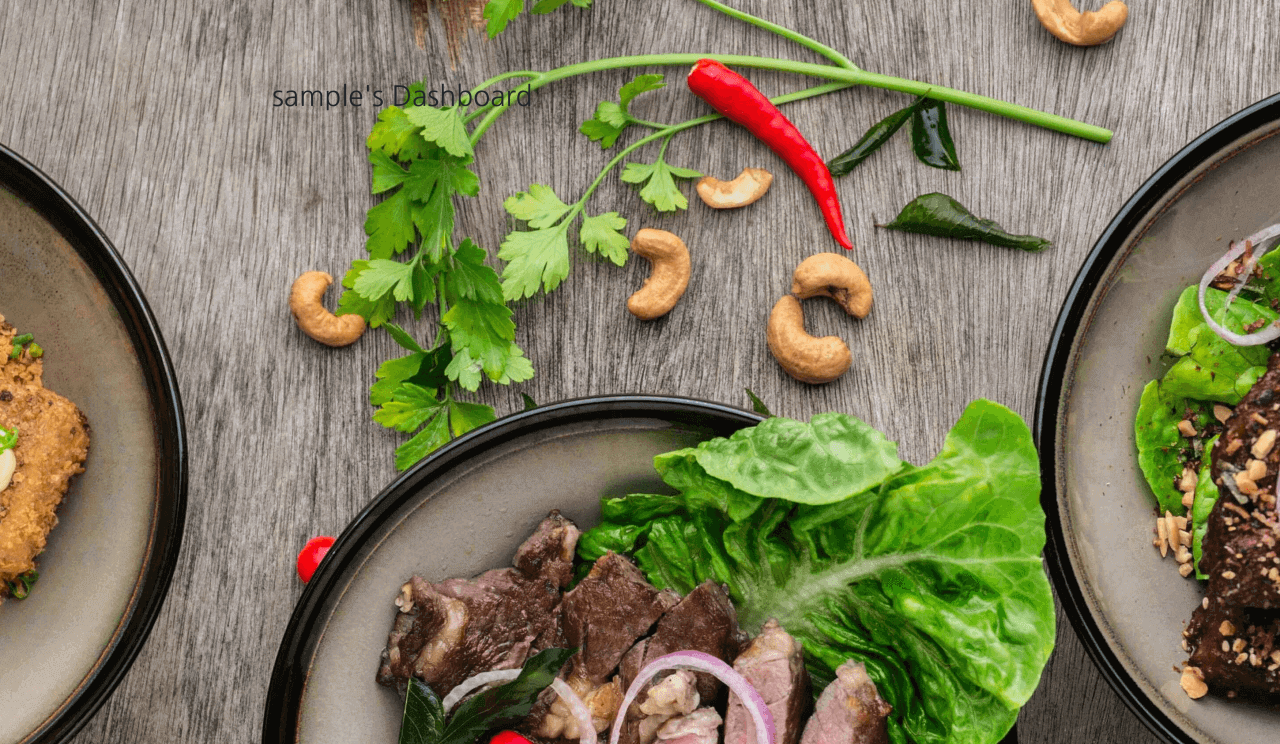
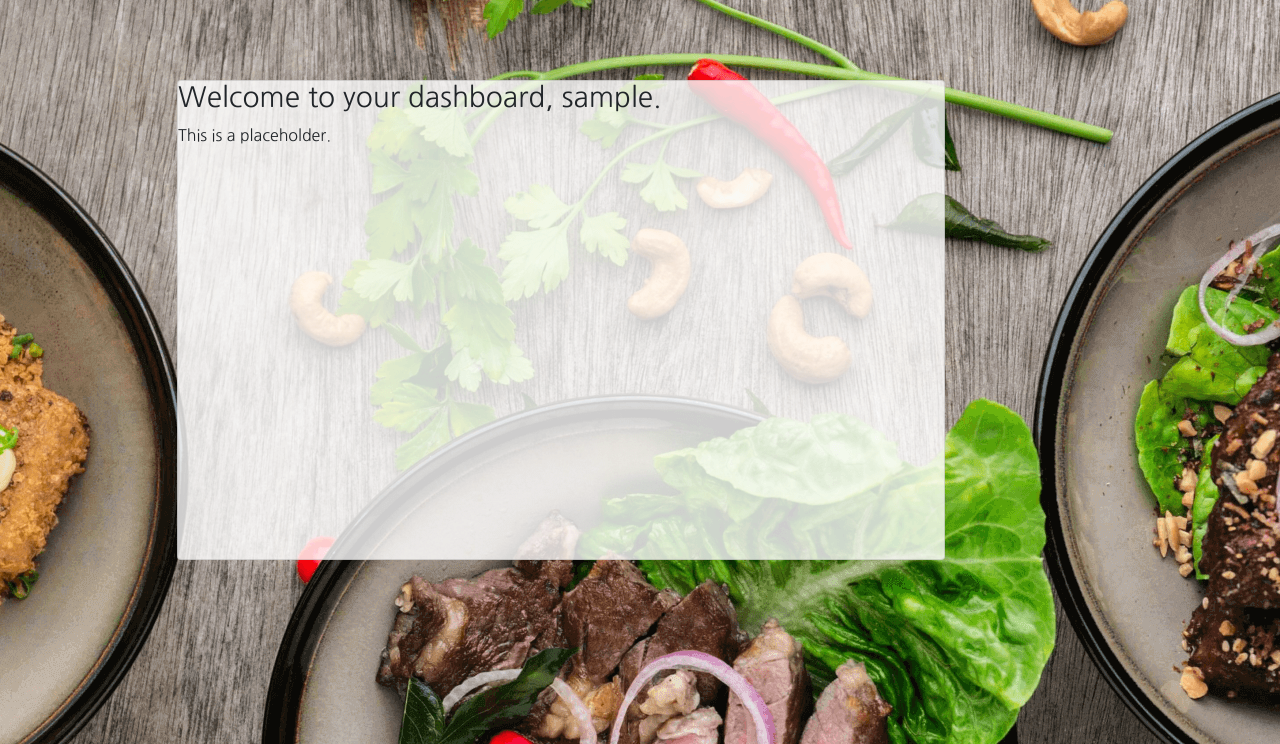
Before and after one commit to Zelhorst92/share-your-recipes, a Flask app: page /dashboard/1 in a window 1280 px wide. Shown: the part 56-800 px from the top of the page. Run offline with Flask 2, Linux system fonts and the light colour scheme; the visitor is signed in with stand-in values (Sample User, id 1); a database or web service that is not in the repository returns one stand-in record (values such as "Sample title"); some libraries are stand-ins or nearby versions.

Commit message:
Minor change to dashboard

```diff
--- a/static/css/styles.css
+++ b/static/css/styles.css
@@ -86,3 +86,8 @@ body {
     min-width: 100%;
     padding: 2rem;
 }
+
+.dashboard-card {
+    height: 60vh;
+    width: 60vw;
+}
--- a/templates/pages/dashboard.html
+++ b/templates/pages/dashboard.html
@@ -2,11 +2,14 @@
 {% block content %}
 
 
-<div class="row">
-    <div class="col-10 offset-1 col-xl-8 offset-xl-2">
-        <h3>
-            {{ username }}'s Dashboard
-        </h3>
+<div class="row justify-content-center">
+    <div class="col-10 ">
+        <div class="card dashboard-card">
+            <h3>
+                Welcome to your dashboard, {{ username }}.
+            </h3>
+            <p>This is a placeholder.</p>
+        </div>
     </div>
 </div>
 
```
